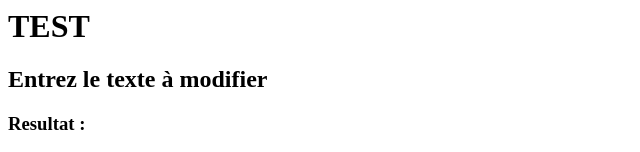
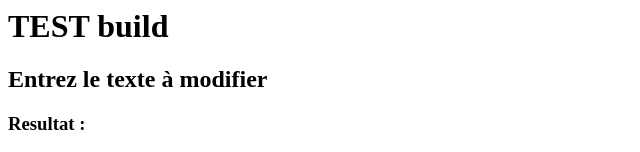
Before and after one commit to tp-teamcity/front, a website: page public/index.html in a window 1280 px wide. Shown: the top 152 px of the page, without its empty margins (0-640 px from the left). Drawn offline with nearby package versions, Linux system fonts and the light colour scheme.

Commit message:
test build

```diff
--- a/public/index.html
+++ b/public/index.html
@@ -3,7 +3,7 @@
     <script src="index.js"></script>
 </head>
 <body>
-    <h1>TEST</h1>
+    <h1>TEST build</h1>
     <h2>Entrez le texte à modifier</h2>
     <h3 id="cible">Resultat : </h3>
     <input id="recherche" type="text" name="value">
```
Also changed, not shown: 2 other files.
